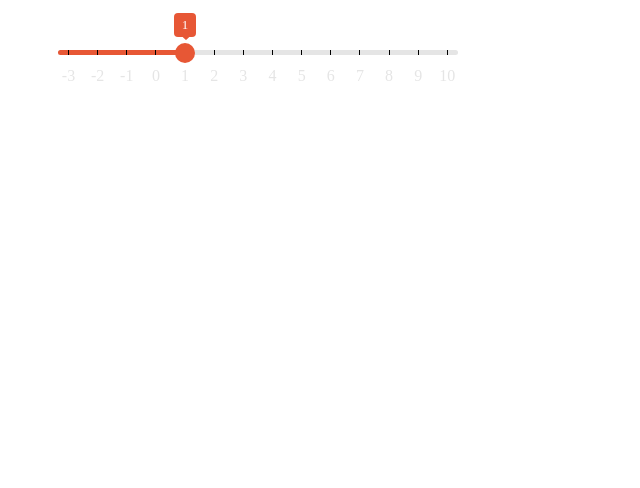
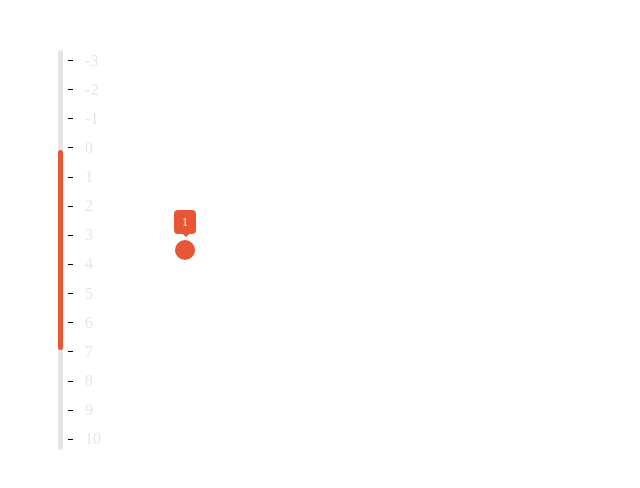
Before and after one commit to AxeSnk/slider, a website built with webpack: page src/index.pug in a window 1280 px wide. Shown: the whole page, without its empty margins (0-640 px from the left). Built offline with nearby package versions, Linux system fonts and the light colour scheme.

Commit message:
начал делать вертикальное отображение

```diff
--- a/src/index.scss
+++ b/src/index.scss
@@ -1,6 +1,7 @@
 .mySlider {
   margin: 50px;
   width: 400px;
+  height: 400px;
 
   .slider {
     position: relative;
@@ -40,7 +41,7 @@
       position: absolute;
       height: 5px;
       background-color: rgb(231, 87, 53);
-      border-radius: 6px 0 0 6px;
+      border-radius: 6px;
     }
 
     .slider__handle {
@@ -84,4 +85,35 @@
     }
 
   }
+
+  .slider--vertical {
+    flex-direction: column;
+    justify-content: center;
+    width: 5px;
+    height: 100%;
+
+    .scale--vertical {
+      flex-direction: column;
+
+      .slider__scale-division {
+        width: 5px;
+        height: 1px;
+        align-items: center;
+
+        .division__text {
+          top: auto;
+          left: 1.07rem;
+          display: flex;
+          justify-content: center;
+        }
+      }
+    }
+
+    .fill--vertical {
+      align-self: flex-start;
+      width: 5px;
+      border-radius: 6px;
+    }
+  }
+
 }
--- a/src/mvp/defaultOptions.ts
+++ b/src/mvp/defaultOptions.ts
@@ -16,7 +16,7 @@ var defaultOptions: IOptions = {
   step: 3,
   range: false,
   tooltip: true,
-  vertical: false,
+  vertical: true,
   scale: true
 }
 
--- a/src/mvp/presenter/presenter.ts
+++ b/src/mvp/presenter/presenter.ts
@@ -27,6 +27,13 @@ export default class Presenter {
     if(this.model.getScaleMask()) {
       this.view.renderScale(this.model.getArrayDivisions(), this.view.getWidth(), this.view.getHandleWidth());
     };
+
+    if(this.model.getVerticalMask()) {
+      this.view.makeVerticalSlider();
+      this.view.makeVerticalFill();
+      this.view.makeVerticalScale();
+    }
+
   }
 
   private update({ leftX }: { leftX: number }): void {
--- a/src/mvp/view/fill/fill.ts
+++ b/src/mvp/view/fill/fill.ts
@@ -18,6 +18,12 @@ export default class Fill extends EventEmitter {
 		this.fill.style.width = width + 'px';
 	}
 
+	public makeVertical(height: number): void {
+		this.fill.classList.add('fill--vertical')
+		this.fill.style.width = '100%';
+		this.fill.style.height = height + 'px';
+	}
+
 	public getFill(): HTMLElement {
 		return this.fill;
 	}
--- a/src/mvp/view/handle/handle.ts
+++ b/src/mvp/view/handle/handle.ts
@@ -84,7 +84,7 @@ export default class Handle extends EventEmitter {
 		}
 	}
 
-	public getPosition(): number {
+	public getPositionX(): number {
 		return this.handle.getBoundingClientRect().left;
 	}
 
@@ -104,4 +104,8 @@ export default class Handle extends EventEmitter {
 		return this.position;
 	}
 
+	public getPositionY(): number {
+		return this.handle.getBoundingClientRect().top;
+	}
+
 }
--- a/src/mvp/view/scale/scale.ts
+++ b/src/mvp/view/scale/scale.ts
@@ -42,4 +42,10 @@ export default class Scale extends EventEmitter {
 		this.scale.style.left = (handleWidth / 2) + 'px';
   }
 
+  public makeVertical(sliderHeight: number, handleHeight: number): void {
+    this.scale.classList.add('scale--vertical');
+    this.scale.style.width = 'auto';
+    this.scale.style.height = (sliderHeight - handleHeight) + 'px';
+  }
+
 }
--- a/src/mvp/view/slider/slider.ts
+++ b/src/mvp/view/slider/slider.ts
@@ -14,16 +14,28 @@ export default class Slider extends EventEmitter {
 		this.parent.appendChild(this.slider);
 	}
 
+	public makeVertical(): void {
+		this.slider.classList.add('slider--vertical')
+	}
+
 	public getElement(): HTMLElement {
 		return this.slider;
 	}
 
-	public getPosition(): number {
+	public getPositionX(): number {
 		return this.slider.getBoundingClientRect().left;
+	}
+
+	public getPositionY(): number {
+		return this.slider.getBoundingClientRect().top;
 	}
 
 	public getWidth(): number {
 		return this.slider.offsetWidth;
 	}
 
+	public getHeight(): number {
+		return this.slider.offsetHeight;
+	}
+
 }
--- a/src/mvp/view/view.ts
+++ b/src/mvp/view/view.ts
@@ -8,6 +8,10 @@ import Scale from './scale/scale';
 export interface IView extends EventEmitter {
   updateHandles(value: number, shift: number, range: number, sliderWidth: number, step: number): void;
   updateTooltip(minVal: number, maxVal: number, handleHeight: number, position: number, width: number): void;
+
+  makeVerticalSlider(): void;
+  makeVerticalFill(): void;
+  makeVerticalScale(): void;
 
   renderFill(): void
   renderHandle(sliderWidth: number, value: number, shift: number, difference: number): void;
@@ -60,7 +64,7 @@ export default class View extends EventEmitter implements IView {
   }
 
   public renderFill(): void {
-    this.fill.renderFill(this.handle.getPosition() - this.slider.getPosition() + (this.handle.getWidth() / 2));
+    this.fill.renderFill(this.handle.getPositionX() - this.slider.getPositionX() + (this.handle.getWidth() / 2));
   }
 
   public renderHandle(sliderWidth: number, value: number, shift: number, difference: number): void {
@@ -69,6 +73,18 @@ export default class View extends EventEmitter implements IView {
 
   public renderTooltip(val: number, minVal: number, maxVal: number, handleHeight: number): void {
     this.handle.renderTooltip(val, minVal, maxVal, handleHeight)
+  }
+
+  public makeVerticalScale(): void {
+    this.scale.makeVertical(this.slider.getHeight(), this.handle.getHeight());
+  }
+
+  public makeVerticalSlider(): void {
+    this.slider.makeVertical();
+  }
+
+  public makeVerticalFill(): void {
+    this.fill.makeVertical(this.handle.getPositionY() - this.slider.getPositionY() + (this.handle.getWidth() / 2), );
   }
 
   public updateHandles(value: number, shift: number, difference: number, sliderWidth: number, step: number): void {
```
